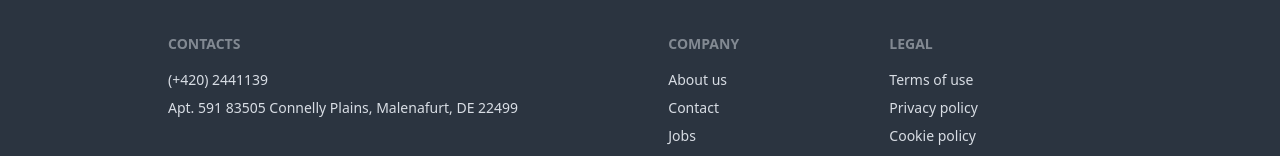
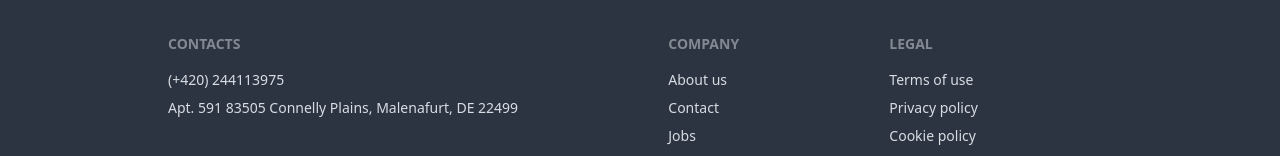
Before and after one commit to shoaib-mk2/SkillNest-Client, a React (Vite) app: page / in a window 1280 px wide. Shown: the part 884-1040 px from the top of the page. Built offline with nearby package versions, Linux system fonts and the light colour scheme; no server answers.

Commit message:
added footer section

```diff
--- a/src/pages/Footer/Footer.jsx
+++ b/src/pages/Footer/Footer.jsx
@@ -5,7 +5,7 @@ const Footer = () => {
             <footer className="md:w-4/5 mx-auto footer p-10">
                 <nav>
                     <header className="footer-title">Contacts</header>
-                    <p className="">(+420) 2441139</p>
+                    <p className="">(+420) 244113975</p>
                     <p className="">Apt. 591 83505 Connelly Plains, Malenafurt, DE 22499</p>
                 </nav>
                 <nav>
```
